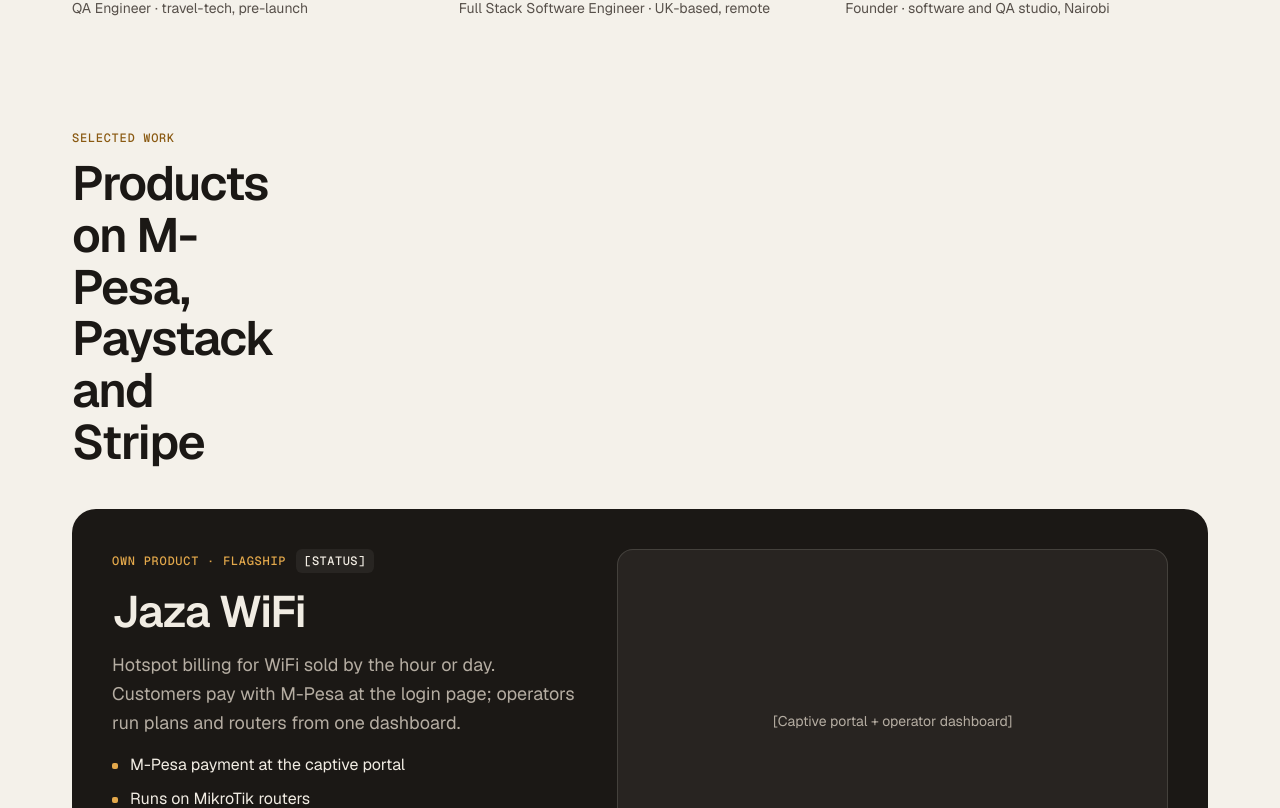
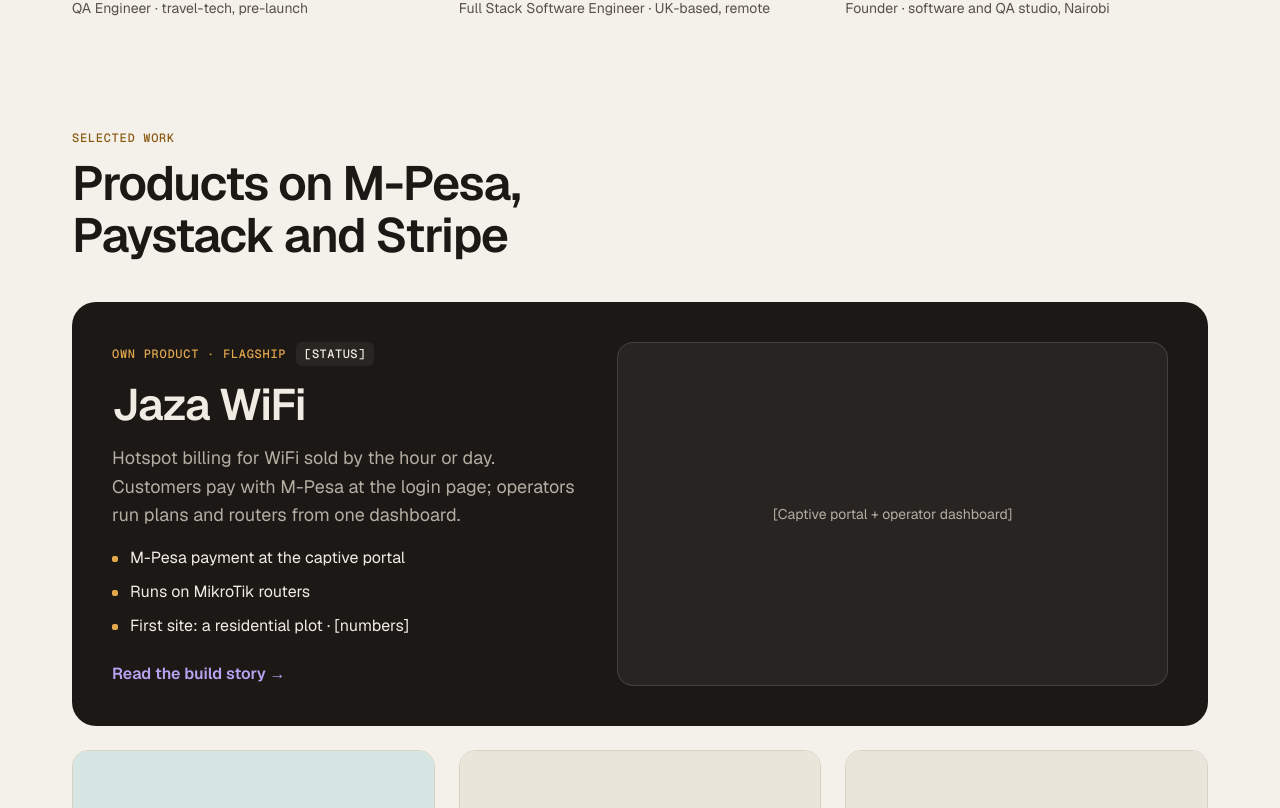
Before and after one commit to Arnoldsteve/Portfolio, a Next.js app in the folder client/: page / in a window 1280 px wide. Shown: the part 1032-1840 px from the top of the page. Built offline with nearby package versions, Linux system fonts and the light colour scheme.

Commit message:
fix(v4): section heading measure and non-wrapping buttons

```diff
--- a/client/src/components/home/work.tsx
+++ b/client/src/components/home/work.tsx
@@ -65,7 +65,7 @@ function ProjectCard({ project }: { project: (typeof projects)[number] }) {
 export function Work() {
   return (
     <Container as="section" id="work" className="pt-16 sm:pt-28">
-      <SectionHeader eyebrow={workSection.eyebrow} title={workSection.heading} className="max-w-[20ch]" />
+      <SectionHeader eyebrow={workSection.eyebrow} title={workSection.heading} className="[&_h2]:max-w-[20ch]" />
       <FlagshipCard />
       <div className="mt-4 grid gap-4 sm:mt-6 sm:grid-cols-[repeat(auto-fit,minmax(300px,1fr))] sm:gap-6">
         {projects.map((p) => (
--- a/client/src/components/ui/button.tsx
+++ b/client/src/components/ui/button.tsx
@@ -25,7 +25,7 @@ type StyleProps = { variant?: ButtonVariant; size?: keyof typeof sizes; block?:
 
 export function buttonClasses({ variant = "secondary", size = "md", block = false }: StyleProps = {}) {
   return cn(
-    "inline-flex items-center justify-center gap-2 rounded-md border font-semibold leading-none no-underline",
+    "inline-flex items-center justify-center gap-2 rounded-md border font-semibold leading-none whitespace-nowrap no-underline",
     "transition-colors duration-150 ease-out cursor-pointer disabled:cursor-not-allowed disabled:opacity-70",
     variants[variant],
     sizes[size],
```
